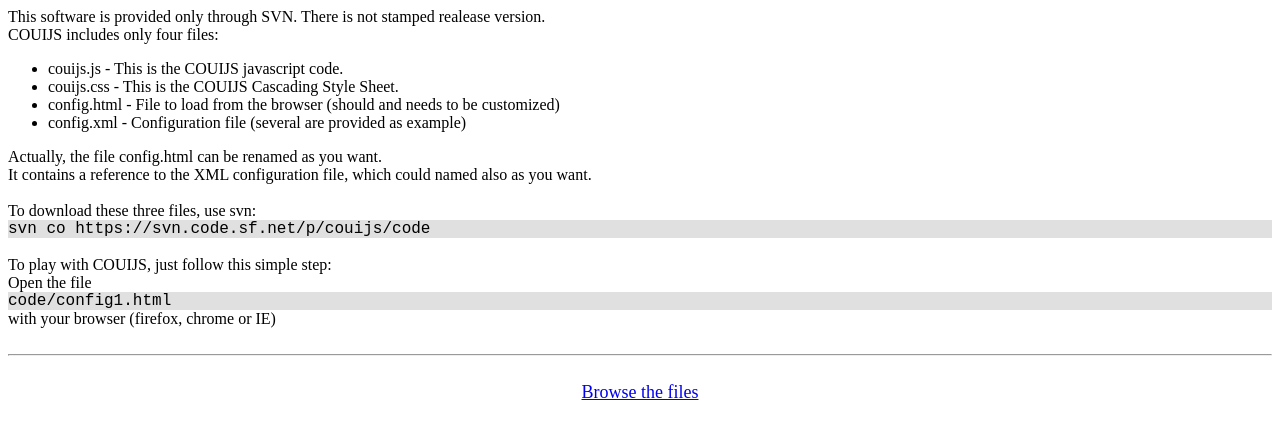
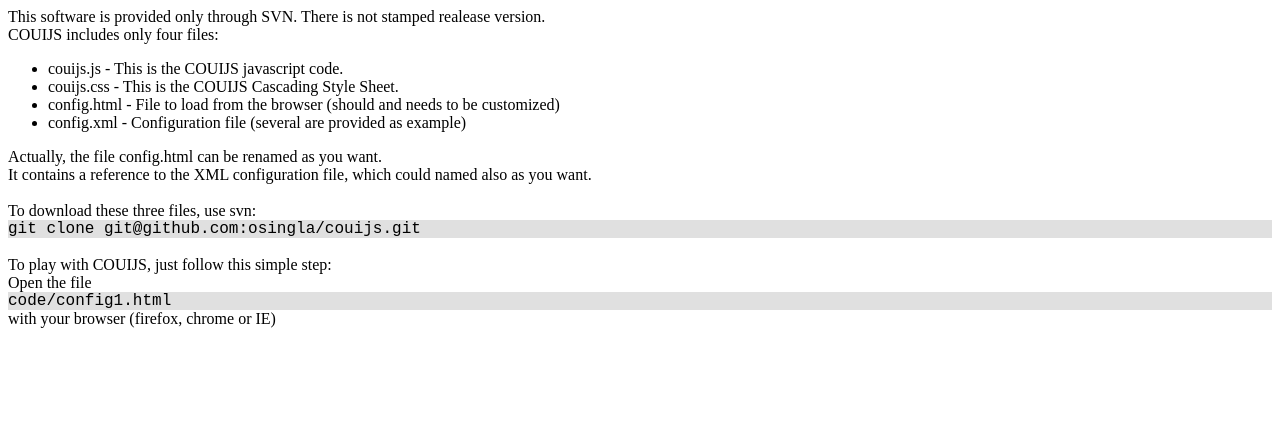
Before and after one commit to osingla/couijs, a plain HTML site: page download.html in a window 1280 px wide. Drawn offline with Linux system fonts and the light colour scheme.

Commit message:
web pages change

```diff
--- a/download.html
+++ b/download.html
@@ -25,7 +25,7 @@
 		To download these three files, use svn:
 		<span style="line-height: 200%"></span>
 		<div style="font-size: large; font-family: monospace; background-color: #e0e0e0" >
-			svn co https://svn.code.sf.net/p/couijs/code
+			git clone git@github.com:osingla/couijs.git
 		</div>
 
 		<br>
@@ -33,15 +33,6 @@
 		<span style="line-height: 200%"></span>
 		Open the file <div style="font-size: large; font-family: monospace; background-color: #e0e0e0" >code/config1.html</div> with your browser (firefox, chrome or IE)
 
-		<br>
-		<br>
-		<hr>
-		<br>
-
-		<div align="center" style="font-size: large" >
-			<a href="https://sourceforge.net/p/couijs/code/HEAD/tree/" target="_blank">Browse the files</a>
-		</div>
-
     </body>
 
 </html>
```
Also changed, not shown: index.html (+10 -3 lines).
